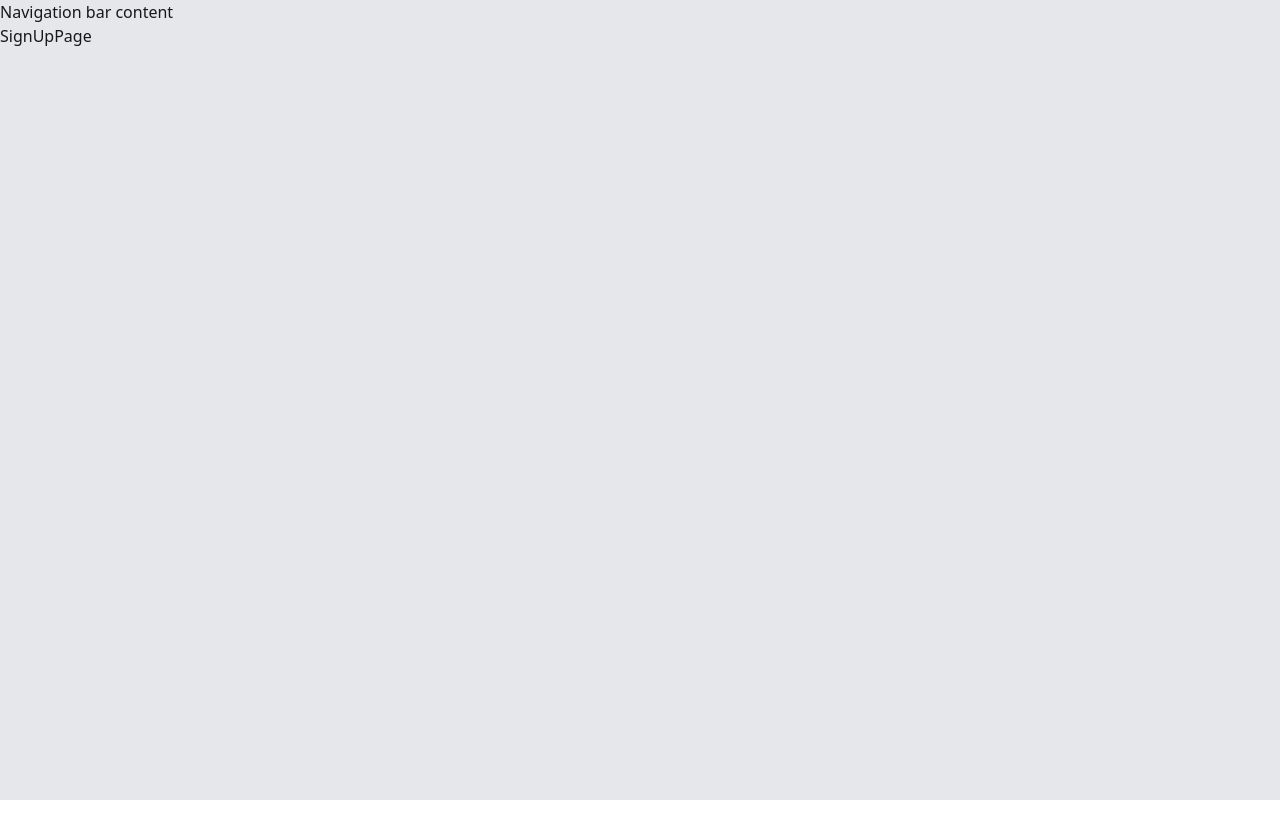
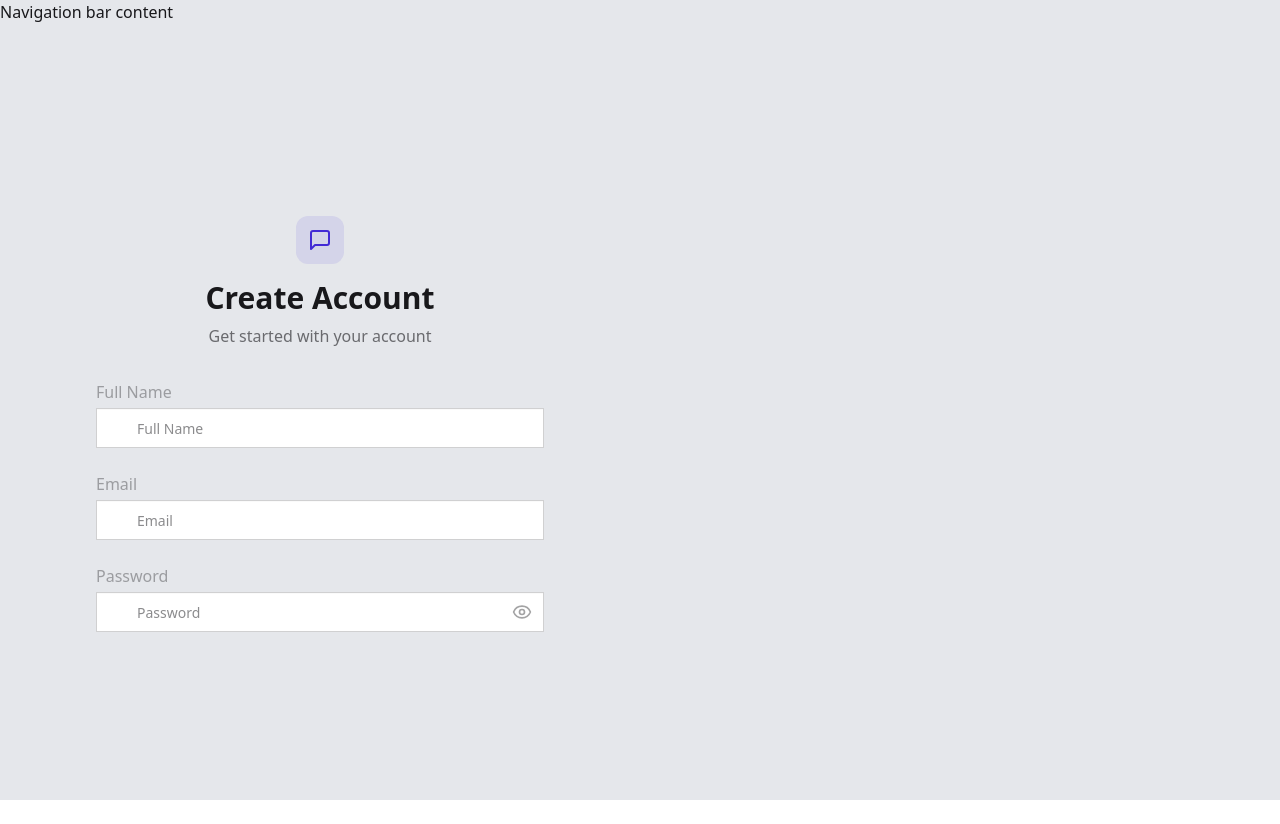
Before and after one commit to michallowkiet/chat-app, a React (Vite) app in the folder frontend/: page /signup in a window 1280 px wide. Before the commit the page ends 800 px from the top, so only its background shows below. Built offline with nearby package versions, Linux system fonts and the light colour scheme; no server answers.

Commit message:
add signup form wip

```diff
--- a/frontend/package.json
+++ b/frontend/package.json
@@ -12,6 +12,7 @@
   "dependencies": {
     "@tailwindcss/vite": "^4.0.0",
     "axios": "^1.7.9",
+    "lucide-react": "^0.474.0",
     "react": "^18.3.1",
     "react-dom": "^18.3.1",
     "react-hot-toast": "^2.5.1",
--- a/frontend/src/App.tsx
+++ b/frontend/src/App.tsx
@@ -1,4 +1,6 @@
-import { Route, Routes } from 'react-router-dom';
+import { useEffect } from 'react';
+import { Toaster } from 'react-hot-toast';
+import { Navigate, Route, Routes } from 'react-router-dom';
 import Navbar from './components/Navbar';
 import HomePage from './pages/HomePage';
 import LoginPage from './pages/LoginPage';
@@ -9,16 +11,52 @@ import SignUpPage from './pages/SignUpPage';
 import useAuthStore from './store/useAuthStore';
 
 const App = () => {
-  const { isAuthenticated } = useAuthStore();
+  const { isAuthenticated, isLoading, checkAuth } = useAuthStore((state) => {
+    return state;
+  });
+
+  useEffect(() => {
+    checkAuth();
+  }, [checkAuth]);
+
+  if (isLoading) {
+    return (
+      <div className="grid grid-cols-1 place-items-center h-screen w-screen">
+        <span className="loading loading-spinner loading-[4rem]"></span>
+      </div>
+    );
+  }
+
   return (
     <div className="grid grid-cols-1 content-start h-screen w-screen bg-gray-200 dark:bg-gray-800">
+      <Toaster position="top-center" toastOptions={{ duration: 3000 }} />
       <Navbar />
       <Routes>
-        <Route path="/" element={<HomePage />} />
-        <Route path="/signup" element={<SignUpPage />} />
+        <Route
+          path="/"
+          element={
+            isAuthenticated ? <HomePage /> : <Navigate to="/login" replace />
+          }
+        />
+        <Route
+          path="/signup"
+          element={
+            !isAuthenticated ? <SignUpPage /> : <Navigate to="/" replace />
+          }
+        />
         <Route path="/login" element={<LoginPage />} />
-        <Route path="/settings" element={<SettingPage />} />
-        <Route path="/profile" element={<ProfilePage />} />
+        <Route
+          path="/settings"
+          element={
+            isAuthenticated ? <SettingPage /> : <Navigate to="/login" replace />
+          }
+        />
+        <Route
+          path="/profile"
+          element={
+            isAuthenticated ? <ProfilePage /> : <Navigate to="/login" replace />
+          }
+        />
         <Route path="*" element={<NotFoundPage />} />
       </Routes>
     </div>
--- a/frontend/src/pages/SignUpPage.tsx
+++ b/frontend/src/pages/SignUpPage.tsx
@@ -1,5 +1,121 @@
+import { Eye, EyeOff, Lock, Mail, MessageSquare, User } from 'lucide-react';
+import { useState } from 'react';
+import { SignUpForm } from '../types/types';
+
 const SignUpPage = () => {
-  return <div>SignUpPage</div>;
+  const [showPassword, setShowPassword] = useState(false);
+  const [formData, setFormData] = useState<SignUpForm>({
+    email: '',
+    password: '',
+    fullName: '',
+  });
+
+  const handleSubmit = (e: React.FormEvent<HTMLFormElement>) => {
+    e.preventDefault();
+    // Add your sign up logic here
+    console.log(formData);
+  };
+
+  return (
+    <div className="min-h-screen grid lg:grid-cols-2">
+      {/* left side content*/}
+      <div className="flex flex-col justify-center items-center p-6 sm:p-12">
+        <div className="w-full max-w-md space-y-8">
+          {/* Logo and title */}
+          <div className="text-center mb-8">
+            <div className="flex flex-col items-center gap-2 group">
+              <div className="size-12 rounded-xl bg-primary/10 flex justify-center items-center group-hover:bg-primary/20 transition-colors">
+                <MessageSquare className="size-6 text-primary" />
+              </div>
+              <h1 className="text-3xl font-bold mt-2">Create Account</h1>
+              <p className="text-base-content/60">
+                Get started with your account
+              </p>
+            </div>
+          </div>
+
+          {/* Form */}
+          <form className="space-y-6" onSubmit={handleSubmit}>
+            {/* Form Group Full Name */}
+            <div className="join join-vertical w-full">
+              <label htmlFor="fullName" className="label mb-1">
+                <span className="label font-medium text-base">Full Name</span>
+              </label>
+              <div className="relative">
+                <div className="absolute inset-y-0 left-0 pl-3 flex items-center pointer-events-none">
+                  <User className="size-5 text-base-content/40" />
+                </div>
+                <input
+                  name="fullName"
+                  type="text"
+                  className="input w-full pl-10"
+                  placeholder="Full Name"
+                  onChange={(e) =>
+                    setFormData({ ...formData, fullName: e.target.value })
+                  }
+                  value={formData.fullName}
+                />
+              </div>
+            </div>
+
+            {/* Form Group Email */}
+            <div className="join join-vertical w-full">
+              <label htmlFor="email" className="label mb-1">
+                <span className="label font-medium text-base">Email</span>
+              </label>
+              <div className="relative">
+                <div className="absolute inset-y-0 left-0 pl-3 flex items-center pointer-events-none">
+                  <Mail className="size-5 text-base-content/40" />
+                </div>
+                <input
+                  name="email"
+                  type="text"
+                  className="input w-full pl-10"
+                  placeholder="Email"
+                  onChange={(e) =>
+                    setFormData({ ...formData, email: e.target.value })
+                  }
+                  value={formData.email}
+                />
+              </div>
+            </div>
+
+            {/* Form Group Password */}
+            <div className="join join-vertical w-full">
+              <label htmlFor="password" className="label mb-1">
+                <span className="label font-medium text-base">Password</span>
+              </label>
+              <div className="relative">
+                <div className="absolute inset-y-0 left-0 pl-3 flex items-center pointer-events-none">
+                  <Lock className="size-5 text-base-content/40" />
+                </div>
+                <input
+                  name="password"
+                  type={showPassword ? 'text' : 'password'}
+                  className="input w-full pl-10"
+                  placeholder="Password"
+                  onChange={(e) =>
+                    setFormData({ ...formData, password: e.target.value })
+                  }
+                  value={formData.password}
+                />
+                <button
+                  className="absolute inset-y-0 right-0 pr-3 flex items-center"
+                  onClick={() => setShowPassword(!showPassword)}
+                >
+                  {showPassword ? (
+                    <EyeOff className="size-5 text-base-content/40" />
+                  ) : (
+                    <Eye className="size-5 text-base-content/40" />
+                  )}
+                </button>
+              </div>
+            </div>
+          </form>
+        </div>
+      </div>
+    </div>
+  );
 };
 
 export default SignUpPage;
--- a/frontend/src/services/apiServices.ts
+++ b/frontend/src/services/apiServices.ts
@@ -1,5 +1,6 @@
-import axios from 'axios';
-import { User } from '../types/types';
+import axios, { AxiosError } from 'axios';
+import toast from 'react-hot-toast';
+import { SignUpForm, User } from '../types/types';
 
 const axiosInstance = axios.create({
   baseURL: 'http://localhost:3000/api',
@@ -14,22 +15,29 @@ const signIn = async (username: string, password: string) => {
     });
     return response.data;
   } catch (error) {
-    console.error('Login failed:', error);
-    throw error;
+    if (error instanceof AxiosError) {
+      toast.error(`Login failed: ${error.message}`);
+    } else {
+      toast.error(`An unexpected error occurred.`);
+    }
+    return null;
   }
 };
 
-const signUp = async (username: string, email: string, password: string) => {
+const signUp = async (data: SignUpForm) => {
   try {
     const response = await axiosInstance.post('/auth/register', {
-      username,
-      email,
-      password,
+      data,
     });
     return response.data;
   } catch (error) {
-    console.error('Sign up failed:', error);
-    throw error;
+    if (error instanceof AxiosError) {
+      toast.error(`Sign up failed: ${error.message}`);
+    } else {
+      toast.error(`An unexpected error occurred.`);
+    }
+
+    return null;
   }
 };
 
@@ -38,19 +46,25 @@ const logout = async () => {
     const response = await axiosInstance.post('/auth/logout');
     return response.data;
   } catch (error) {
-    console.error('Logout failed:', error);
-    throw error;
+    if (error instanceof AxiosError) {
+      toast.error(`Logout failed: ${error.message}`);
+    } else {
+      toast.error(`An unexpected error occurred.`);
+    }
+    return null;
   }
 };
 
 const checkAuth = async (): Promise<User | null> => {
   try {
     const response = await axiosInstance.get('/auth/check-auth');
-    const user = await response.data.user;
+    const user = (await response.data.user) as User;
     return user;
   } catch (error) {
-    console.error('Check auth failed:', error);
-    throw error;
+    if (error instanceof AxiosError && error.response?.status === 401) {
+      toast.error('Session expired. Please log in again.');
+    }
+    return null;
   }
 };
 
--- a/frontend/src/store/useAuthStore.ts
+++ b/frontend/src/store/useAuthStore.ts
@@ -1,38 +1,41 @@
 import { create } from 'zustand';
 import { checkAuth } from '../services/apiServices';
-import { User } from '../types/types';
+import { SignUpForm, User } from '../types/types';
 
-interface AuthState {
+type AuthState = {
   isAuthenticated: boolean;
-  isCheckingAuth: boolean;
-  isSigningUp: boolean;
-  isLoggingIn: boolean;
-  isUpdatingProfile: boolean;
+  isLoading: boolean;
   user?: User; // Adjust the type as needed
   login: (email: string, password: string) => void;
   logout: () => void;
-  signup: (name: string, email: string, password: string) => void;
-  checkAuth: () => void;
-}
+  signup: (data: SignUpForm) => Promise<void>;
+  checkAuth: () => Promise<void>;
+};
 
 const useAuthStore = create<AuthState>((set) => ({
   isAuthenticated: false,
-  isCheckingAuth: true,
+  isLoading: false,
   user: undefined,
-  isSigningUp: false,
-  isLoggingIn: false,
-  isUpdatingProfile: false,
-  signup: (name: string, email: string, password: string) => {
-    console.log(
-      `Signup user ${name} with email ${email} and password ${password}`,
-    );
+  signup: async (data: SignUpForm) => {
+    console.log(`Signup user with data ${JSON.stringify(data)}`);
   },
 
   login: (email: string, password: string) => {
     console.log(`Login user ${email} with password ${password}`);
   },
   logout: () => set({ isAuthenticated: false }),
-  checkAuth: () => checkAuth,
+  checkAuth: async () => {
+    set({ isLoading: true });
+
+    const user = await checkAuth();
+
+    if (user) {
+      set({ isAuthenticated: true, user });
+    } else {
+      set({ isAuthenticated: false, user: undefined });
+    }
+    set({ isLoading: false });
+  },
 }));
 
 export default useAuthStore;
--- a/frontend/src/types/types.ts
+++ b/frontend/src/types/types.ts
@@ -7,3 +7,9 @@ export type User = {
   createdAt?: string;
   updatedAt?: string;
 };
+
+export type SignUpForm = {
+  email: string;
+  password: string;
+  fullName: string;
+};
```
Also changed, not shown: 2 other files (tests, documents, lock files or other folders).
